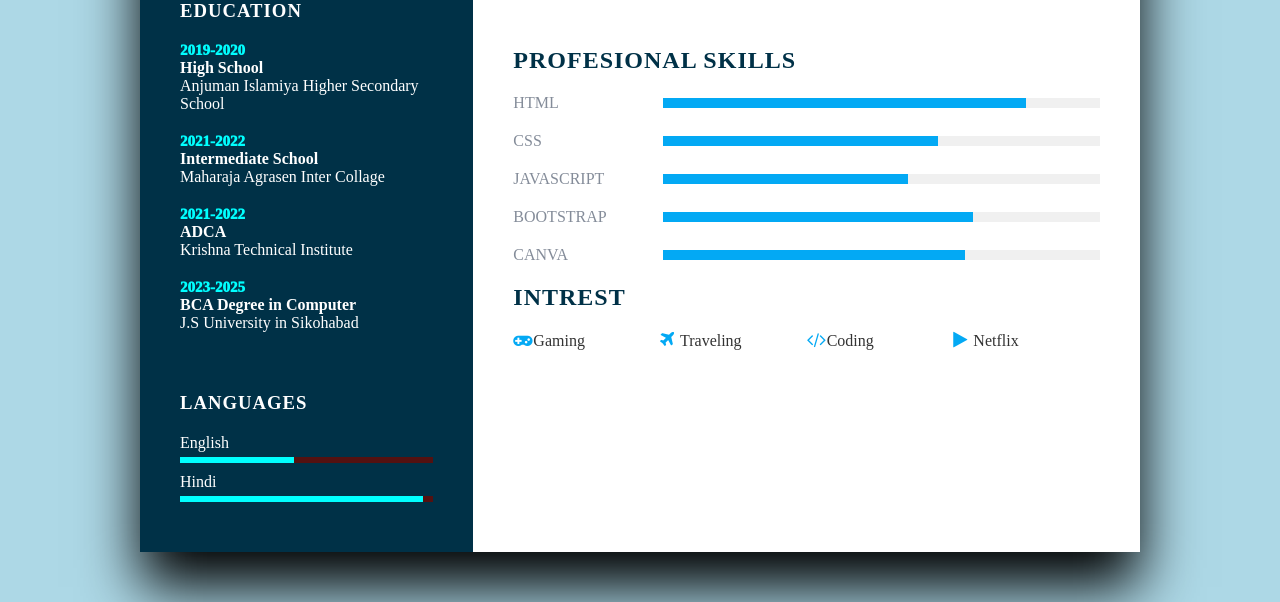
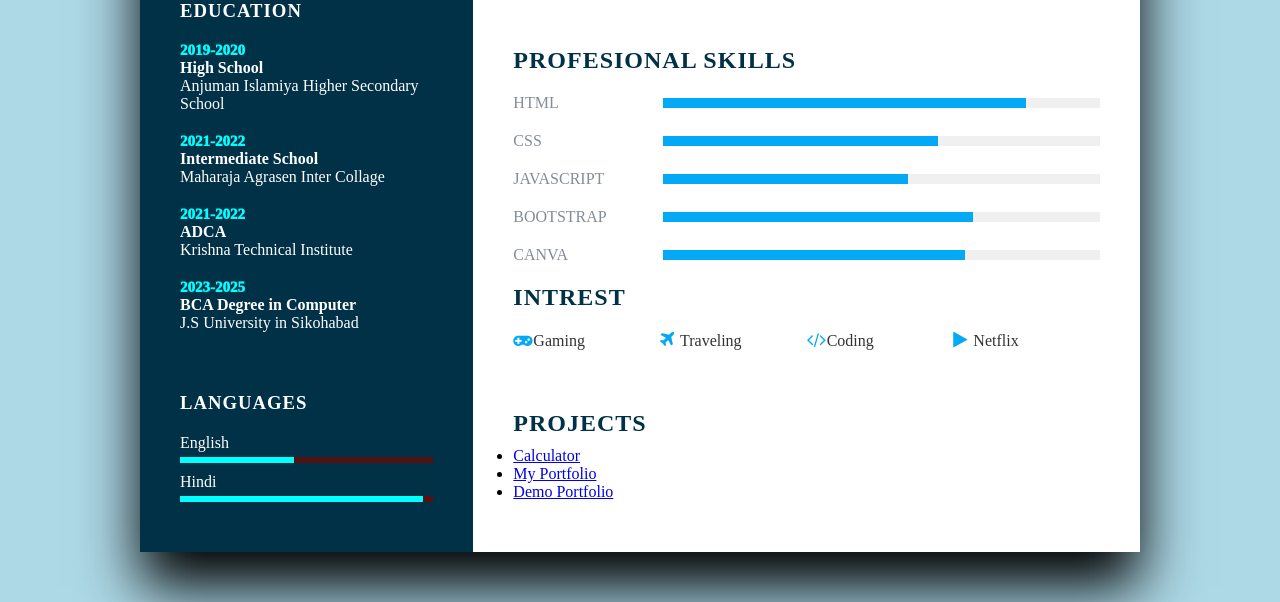
Before and after one commit to RahulPaswanDeoria/demoportfolio, a plain HTML site: page c.v.html in a window 1280 px wide. Shown: the part 645-1247 px from the top of the page. Drawn offline with Linux system fonts and the light colour scheme.

Commit message:
Update c.v.html

```diff
--- a/c.v.html
+++ b/c.v.html
@@ -193,6 +193,14 @@
                         <li><i class="fa fa-play" aria-hidden="true"></i>Netflix</li>
                     </ul>
                 </div>
+                </div>
+            <div class="project">
+                <h2 class="title2">projects</h2>
+                <ul>
+                    <li><a href="https://rahulpaswandeoria.github.io/calculator/">Calculator</a></li>
+                    <li><a href="https://rahulpaswandeoria.github.io/demoportfolio/ithub.io/calculator/">My Portfolio</a></li>
+                    <li><a href="https://rahulpaswandeoria.github.io/rahulpaswan/"> Demo Portfolio</a></li>
+                </ul>
 
             </div>
         </div>
```
